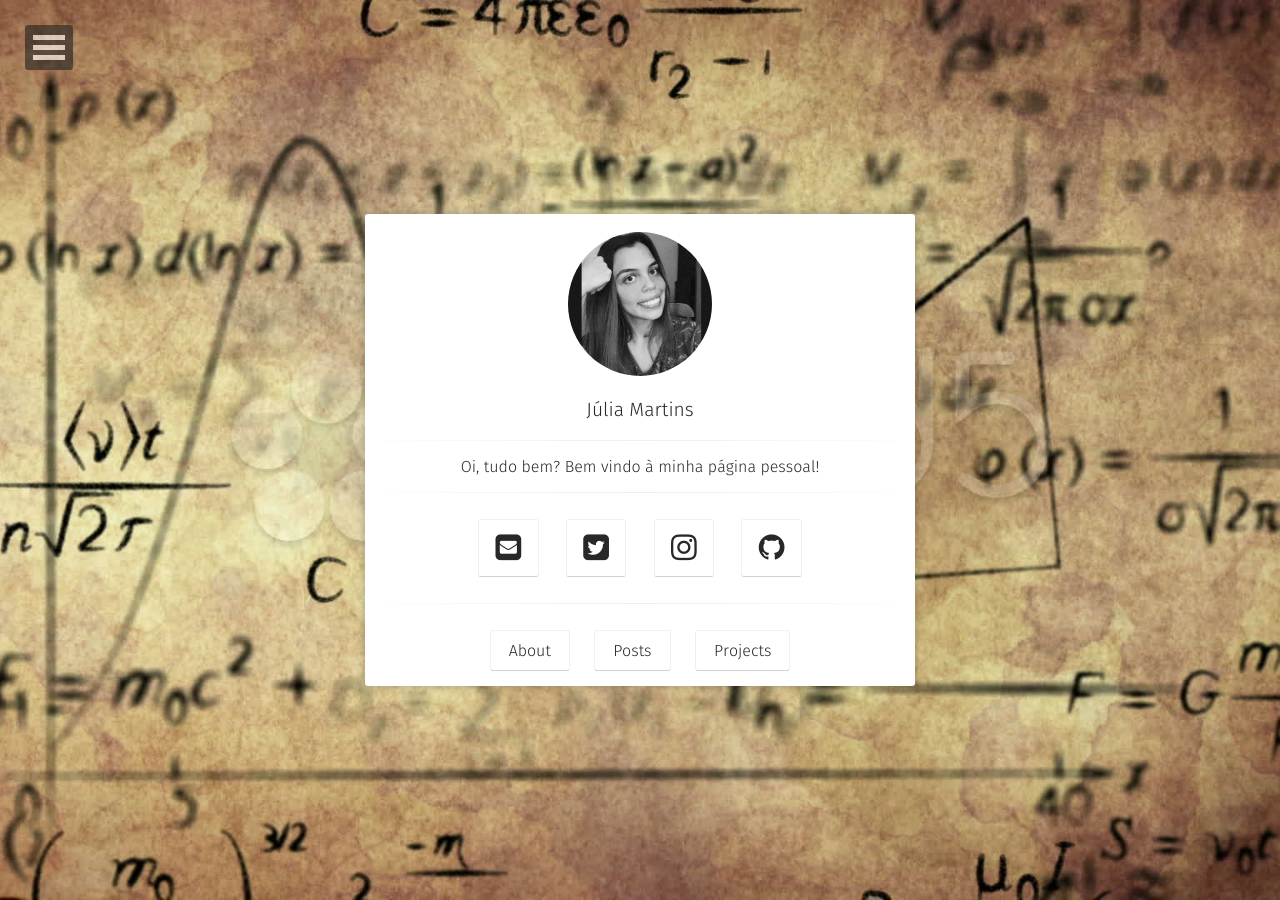
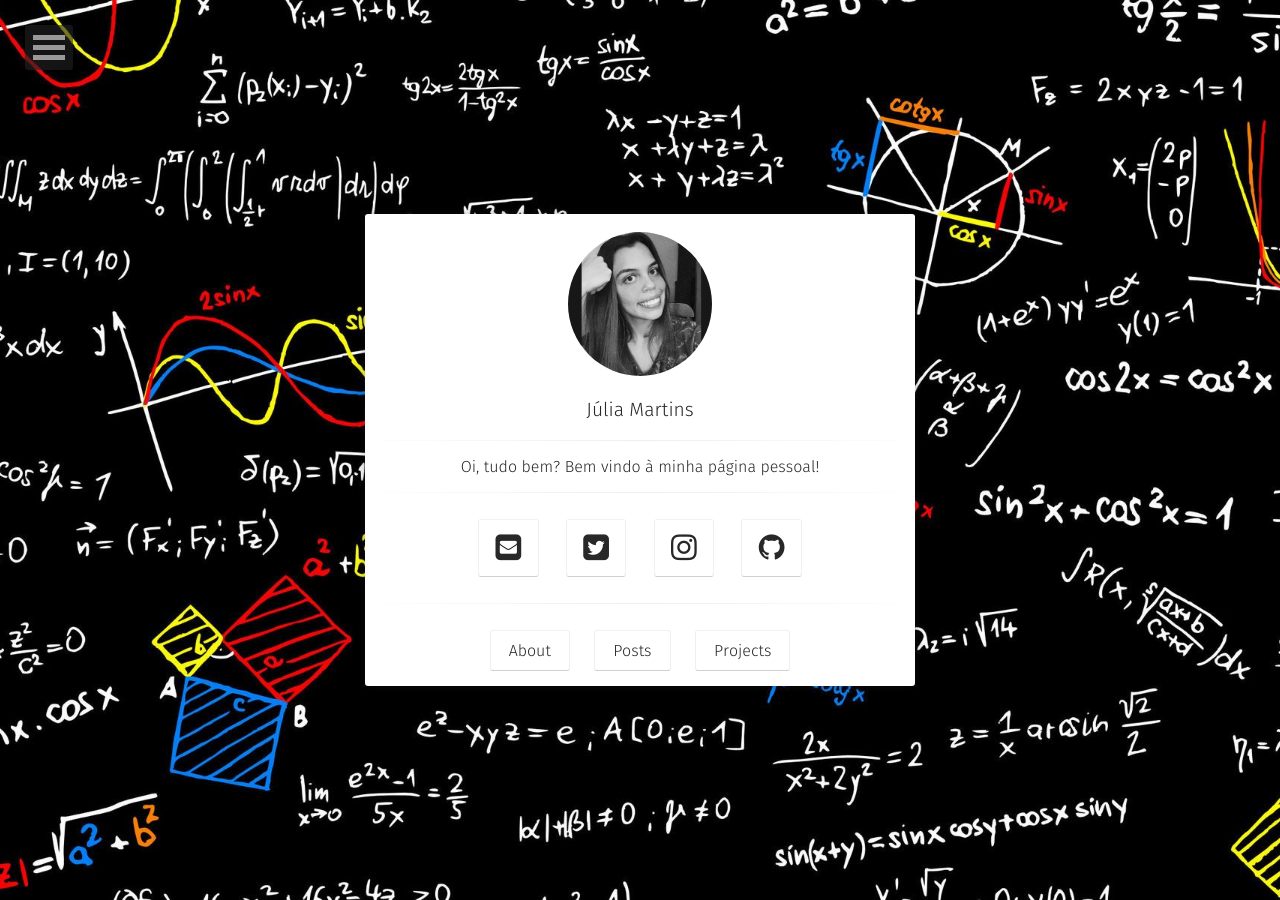
Before and after one commit to julialmartins/julialmartins.github.io, a Jekyll site: the page built from index.html, in a window 1280 px wide. Built offline with Jekyll 4.4.1, drawn with Linux system fonts in a browser that asks for light colours; some web fonts are replaced.

Commit message:
alteracoes

```diff
--- a/_config.yml
+++ b/_config.yml
@@ -5,7 +5,7 @@ description:        "Moon is a minimal, one column jekyll theme for your blog."
 reading_time:       true
 words_per_minute:   200
 logo:               'foto.jpeg'
-background:         'fundo1.jpg'
+background:         'fundo2.jpg'
 tiled_bg:           false   # Set this true if you want to tile your background image, otherwise it will be covered
 locale:             en_US
 url:                https://julialmartins.github.io/
```
